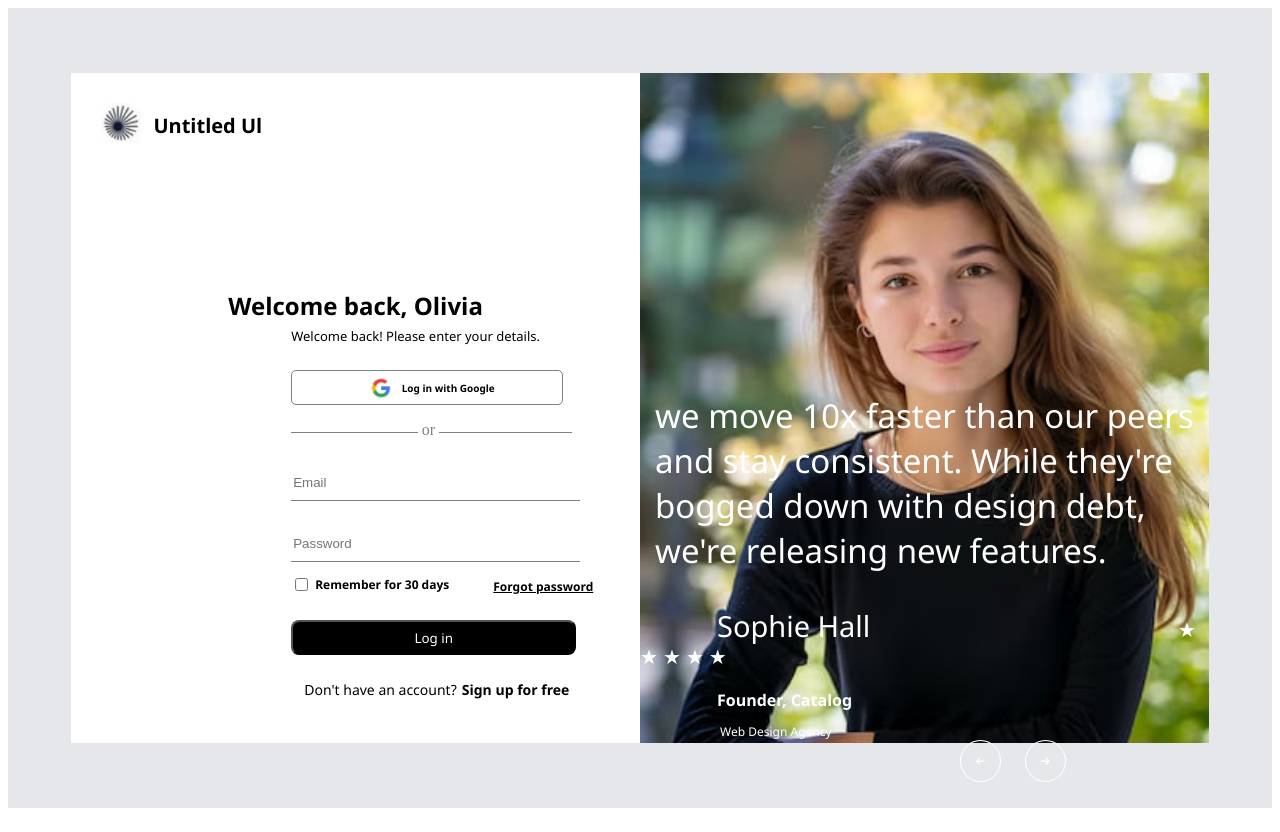
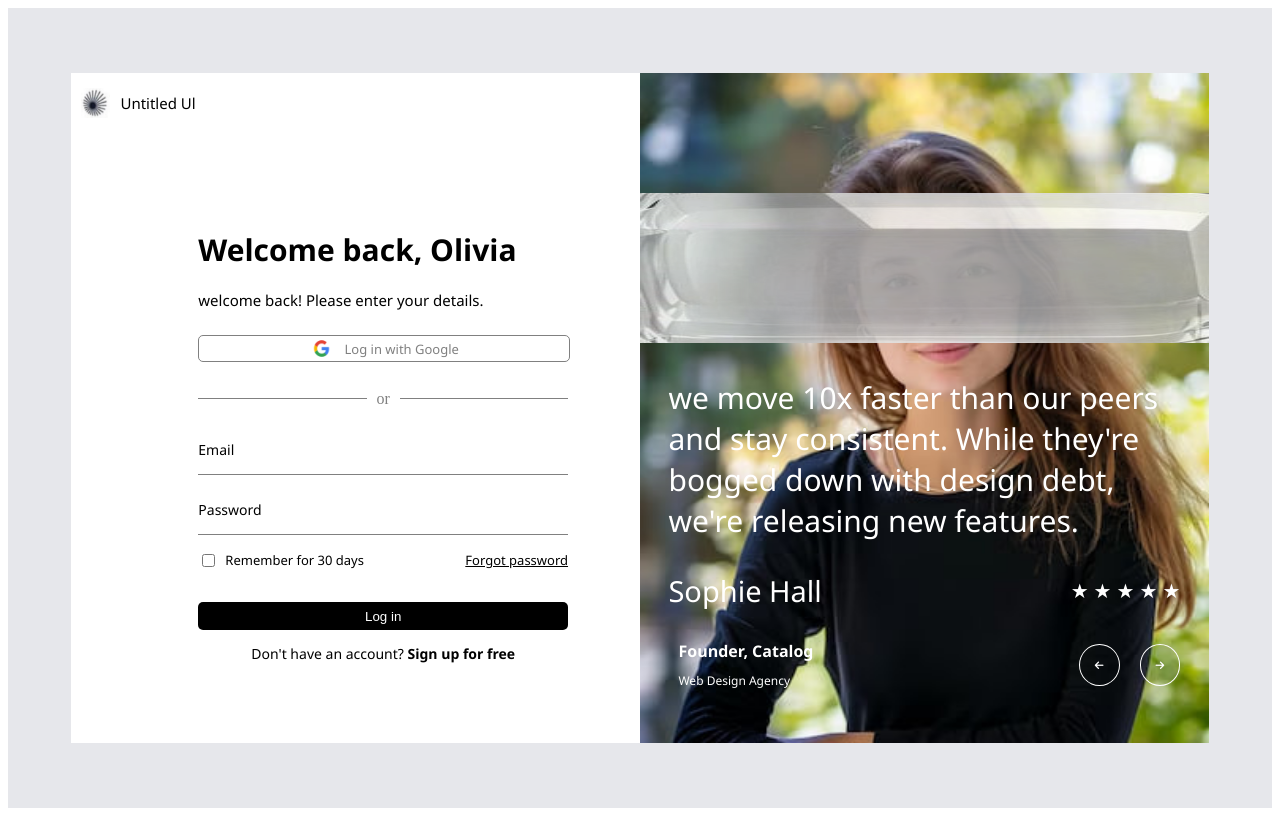
Before and after one commit to Theophilus38/clone3, a plain HTML site: page index.html in a window 1280 px wide. Drawn offline with Linux system fonts and the light colour scheme.

Commit message:
flex changes

```diff
--- a/app.css
+++ b/app.css
@@ -1,31 +1,8 @@
 body {
     display: flex;
     justify-content: center;
-    align-items:center;
+    align-items: center;
 }
-
-
-.logo img {
-    height: 40px;
-    margin-right: 5px;
-    width: 42px;
-}
-
-nav {
-    margin-top: 0px;
-}
-
-nav p {
-    position: relative;
-    bottom: 10px;
-}
-
-.logo, .title {
-    display: inline-block;
-    margin-top: 10px;
-    padding-top: 0px;
-}
-
 
 main {
     background-color: #e6e7eb;
@@ -40,210 +17,242 @@ main {
     width: 90%;
     height: 670px;
     display: flex;
+    flex-direction: column;
+    flex-wrap: wrap;
+    justify-content: space-around;
+    background-color:white
 }
 
 .first {
+    display: flex;
     width: 50%;
     height: 670px;
-    background-color: #ffff;
 }
 
-.first h1 {
+.first-div-nav {
+    display: flex;
+    flex-direction:row;
+    gap: 10px;
+    margin-top: 15px;
+    height:30px
+}
+
+.first-div-nav img {
+    width: 23%;
+    margin-left: 10px;
+    height: 30px;
+}
+
+.first-div-nav p {
+    font-size: 15px;
+    font-family: 'Segoe UI', Tahoma, Geneva, Verdana, sans-serif;
+    position: relative;
+    bottom: 10px;
+}
+
+.firstCont {
+    width: 65%;
     display: flex;
     justify-content:center;
-    margin-top: 120px;
-    margin-bottom: 5px;
+    flex-direction: column;
+    height:570px;
+    margin-top:70px
+}
+
+.welcome {
+    margin-top: 50px;
+    display: flex;
+    justify-content: space-around;
+    flex-direction: column;
+    gap: 5px;
+}
+
+.welcome h1 {
+    margin: 0;
+    font-size: 30px;
+    font-weight: 700;
     font-family: 'Segoe UI', Tahoma, Geneva, Verdana, sans-serif;
 }
 
-.welcome{
-    font-size: 13px;
-    margin-left: 220px;
+.welcome p {
+    margin-bottom: 25px;
+    font-size: 15px;
     font-family: 'Segoe UI', Tahoma, Geneva, Verdana, sans-serif;
-    margin-bottom: 25px;
-    margin-top: 7px;
 }
 
-.log-in {
-    width: 270px;
-    margin-left: 220px;
-    border: 1px solid grey;
-    border-radius: 5px;
+.google img {
+    width: 25px;
+    height: 27px;
+}
+
+.google {
+    width: 100%;
+    border:1px solid grey;
+    display: flex;
+    justify-content:center;
+    align-items:center;
+    border-radius:5px;
+    gap: 10px;
+    height: 25px;
+}
+
+.google p {
+    font-family: 'Segoe UI', Tahoma, Geneva, Verdana, sans-serif;
+    color:gray;
+    font-size: 13px;
+}
+
+.or {
+    width: 100%;
+    display: flex;
+    justify-content: space-between;
+    align-items: center;
+    color:grey;
+    gap:10px;
+    margin-top: 20px;
+}
+
+.or p {
+    border-top:1px solid grey;
+    width: 100%;
+}
+
+.email {
+    display: flex;
+    flex-direction: column;
+    font-family: 'Segoe UI', Tahoma, Geneva, Verdana, sans-serif;
+    font-size: 14px;
     margin-top: 25px;
 }
 
-.google {
+.email input {
+    border: 0;
+    border-bottom: 1px solid gray;
+    margin-top: 0px;
+    padding: 0;
+}
+
+.remember {
+    display: flex;
+    flex-direction: row;
+    justify-content: space-between;
+    flex-wrap: nowrap;
+    margin-top: 0px;
+    margin-top: 3px;
+}
+
+.checkbox {
+    display: flex;
+    flex-direction: row;
+    gap: 7px;
+    align-items: center;
+}
+
+.checkbox p {
+    font-family: 'Segoe UI', Tahoma, Geneva, Verdana, sans-serif;
+    font-size: 13px;
+    font-weight: 550;
+}
+
+.forgot {
+    font-size: 13px;
+    font-weight: 550;
+    font-family: 'Segoe UI', Tahoma, Geneva, Verdana, sans-serif;
+    text-decoration: underline;
+}
+
+.button {
+    background-color:black;
+    margin-top: 20px;
+    height: 28px;
     display: flex;
     justify-content: center;
+    align-items: center;
+    border-radius:5px;
     font-family: 'Segoe UI', Tahoma, Geneva, Verdana, sans-serif;
-    font-size: 10px;
+}
+
+.button button {
+    background-color:black;
+    color:white;
+    border:0px
+}
+
+.sign-up {
+    display: flex;
+    justify-content: center;
+    font-size: 14px;
+    font-family: 'Segoe UI', Tahoma, Geneva, Verdana, sans-serif;
+    gap: 5px;
+}
+
+.sign-up span {
     font-weight: 600;
 }
 
-.dash {
-    border-bottom: 1px solid grey;
-    font-size: 15px;
-    width: 250px;
-    height: 150px;
-    color:white;
-    font-size: 15px
-}
-
-.dash, .or {
-    display:inline ;
-}
-
-.or {
-    position:relative;
-    top:6px
-}
-
-.dashes {
-    margin-left: 220px;
-    margin-top: 10px;
-    color: gray;
-    font-weight: 100;
-}
-
-.email input {
-    border-top: 0;
-    border-left: 0;
-    border-right: 0;
-    width: 285px;
-    font-weight: 100;
-    padding-bottom:10px;
-    border-bottom: 1px solid grey;
-}
-
-.email {
-    margin-left: 220px;
-    margin-top: 22px;
-}
-
-.password {
-    margin-left: 220px;
-    margin-top: 15px;
-}
-
-.password input {
-    border-top: 0;
-    border-left: 0;
-    border-right: 0;
-    width: 285px;
-    font-weight: 100;
-    padding-bottom:10px;
-    border-bottom: 1px solid grey;
-}
-
-.check {
-    margin-top: 13px;
-    margin-left: 220px;
-}
-
-.check span {
-    font-size: 12px;
-    font-weight: 700;
-    font-family: 'Segoe UI', Tahoma, Geneva, Verdana, sans-serif;
-    position:relative;
-    bottom: 2px;
-}
-
-input, label, p {
-    display: inline;
-}
-
-.check p {
-    font-size: 12px;
-    font-weight: 700;
-    font-family: 'Segoe UI', Tahoma, Geneva, Verdana, sans-serif;
-    margin-left: 40px;
-    text-decoration: underline;
-}
-
-button {
-    background-color:black;
-    color: white;
-    margin-left: 220px;
-    width: 285px;
-    margin-top: 25px;
-    height: 35px;
-    border-radius: 8px;
-    font-family: 'Segoe UI', Tahoma, Geneva, Verdana, sans-serif;
-}
-
-.sign-up {
-    margin-left: 233px;
-    margin-top: 25px;
-    font-size: 14px;
-    font-family: 'Segoe UI', Tahoma, Geneva, Verdana, sans-serif;
-}
-
-.sign-up span {
-    margin-left: 5px;
-    font-weight: 600;
-}
-
-nav {
-    font-family: 'Segoe UI', Tahoma, Geneva, Verdana, sans-serif;
-    font-size: 20px;
-    margin-top: 20px;
-    margin-left: 30px;
-    font-weight: 600;
-}
-
-.image {
+.second {
     width: 50%;
     height: 670px;
     background: url(womannnn.jpg) no-repeat;
     background-size: cover;
 }
 
-.mirror {
-    width: 100px;
-    height:120px;
-    margin-top: 200px;
+.secondCont {
+    display:flex;
+    flex-direction: column;
+    width: 90%;
+    justify-self: center;
+    height: 350px;
+}
+
+.mirror img{
+    width: 100%;
+    height: 150px;
+    margin-top: 120px;
+    opacity: 0.9;
 }
 
 .note {
     color: white;
     font-family: 'Segoe UI', Tahoma, Geneva, Verdana, sans-serif;
-    font-size: 33px;
-    display:flex;
-    justify-content: center;
+    font-size: 30px;
     font-weight: 500;
 }
 
-.note p {
-    margin-top: 0;
+.hall {
+    display: flex;
+    flex-direction: row;
+    justify-content: space-between;
+    align-items:center;
+    padding: 0;
+    margin: 0;
 }
 
-.sophie {
+.sophie p {
     color: white;
     font-family: 'Segoe UI', Tahoma, Geneva, Verdana, sans-serif;
-    font-size:29px;
-    margin-left: 77px;
-    margin-bottom: 0px;
+    font-size: 29px;
     font-weight: 500;
-}
-
-.sophie, .starsss{
-    display:inline;
-    margin-top: 0px;
+    padding: 0;
+    margin: 0;
 }
 
 .star {
     color: white;
     font-size: 20px;
+    padding: 0;
+    margin: 0;
 }
 
-.starsss {
-    margin-left: 300px;
+.footer {
+    display: flex;
+    flex-direction: row;
+    justify-content: space-between;
+    align-items:center;
+    margin-top: 20px;
 }
 
-
-.founder  {
-    margin-top: 20px;
-    margin-left: 77px;
+.founder {
     color: white;
     font-family: 'Segoe UI', Tahoma, Geneva, Verdana, sans-serif;
     font-weight: 600;
@@ -252,44 +261,29 @@ nav {
 .agency {
     color: white;
     font-family: 'Segoe UI', Tahoma, Geneva, Verdana, sans-serif;
-    margin-left: 40px;
     font-size: 12px;
     font-weight: 400;
-    margin-top: 12px;
+}
+
+.founder-and-agency p{
+    display: flex;
+    flex-direction: column;
+    gap: 3px;
+    padding: 0;
+    margin: 10px;
+}
+
+.direction {
+    display: flex;
+    gap: 20px;
 }
 
 i {
-    color:white;
+    color: white;
     border: 1px solid white;
     border-radius: 50%;
     padding: 15px;
     font-size: 10px;
-    margin-right: 20px;
-    margin-bottom: 50px;
-    margin-top: 0px;
-}
-
-.footer, .direction {
-    display: inline-block;
-}
-
-.direction {
-    margin-left: 320px;
-    margin-top: 0;
-    margin-bottom: px;
-}
-
-.log-in img{
-    height: 30px;
-    margin: 6px;
-
-}
-
-.log-in {
-    display: flex;
-    align-items:center;
-    justify-content:center;
-    height: 33px
 }
 
 @media (max-width:768px) {
@@ -329,7 +323,7 @@ i {
         margin-bottom: 3px;
     }
 
-    .welcome{
+    .welcome {
         font-size: 7px;
         margin-left: 90px;
         margin-bottom: 14px;
@@ -370,7 +364,7 @@ i {
         border-right: 0;
         width: 200px;
         font-weight: 100;
-        padding-bottom:5px;
+        padding-bottom: 5px;
         border-bottom: 1px solid grey;
     }
 
@@ -390,7 +384,7 @@ i {
         border-right: 0;
         width: 200px;
         font-weight: 100;
-        padding-bottom:5px;
+        padding-bottom: 5px;
         border-bottom: 1px solid grey;
     }
 
@@ -402,7 +396,7 @@ i {
     .check span {
         font-size: 8px;
         font-weight: 800;
-        position:relative;
+        position: relative;
         bottom: 2px;
     }
 
@@ -415,7 +409,7 @@ i {
     }
 
     button {
-        background-color:black;
+        background-color: black;
         color: white;
         margin-left: 90px;
         width: 200px;
@@ -462,14 +456,15 @@ i {
     .sophie {
         color: white;
         font-family: 'Segoe UI', Tahoma, Geneva, Verdana, sans-serif;
-        font-size:20px;
+        font-size: 20px;
         margin-left: 32px;
         margin-bottom: 0px;
         font-weight: 500;
     }
 
-    .sophie, .starsss{
-        display:inline;
+    .sophie,
+    .starsss {
+        display: inline;
         margin-top: 0px;
     }
 
@@ -485,7 +480,7 @@ i {
     }
 
 
-    .founder  {
+    .founder {
         margin-top: 10px;
         margin-left: 32px;
         font-weight: 600;
@@ -499,7 +494,7 @@ i {
     }
 
     i {
-        color:white;
+        color: white;
         border: 1px solid white;
         border-radius: 50%;
         padding: 10px;
@@ -509,7 +504,8 @@ i {
         margin-top: 0px
     }
 
-    .footer, .direction {
+    .footer,
+    .direction {
         display: inline-block;
     }
 
@@ -520,7 +516,7 @@ i {
         bottom: 35px;
     }
 
-    .log-in img{
+    .log-in img {
         height: 30px;
         margin: 5px;
 
@@ -528,8 +524,8 @@ i {
 
     .log-in {
         display: flex;
-        align-items:center;
-        justify-content:center;
+        align-items: center;
+        justify-content: center;
         height: 33px
     }
 }
@@ -571,7 +567,7 @@ i {
         margin-bottom: 3px;
     }
 
-    .welcome{
+    .welcome {
         font-size: 7px;
         margin-left: 50px;
         margin-bottom: 14px;
@@ -612,7 +608,7 @@ i {
         border-right: 0;
         width: 120px;
         font-weight: 100;
-        padding-bottom:5px;
+        padding-bottom: 5px;
         border-bottom: 1px solid grey;
     }
 
@@ -632,7 +628,7 @@ i {
         border-right: 0;
         width: 120px;
         font-weight: 100;
-        padding-bottom:5px;
+        padding-bottom: 5px;
         border-bottom: 1px solid grey;
     }
 
@@ -644,7 +640,7 @@ i {
     .check span {
         font-size: 6px;
         font-weight: 800;
-        position:relative;
+        position: relative;
         bottom: 2px;
     }
 
@@ -656,7 +652,7 @@ i {
     }
 
     button {
-        background-color:black;
+        background-color: black;
         color: white;
         margin-left: 65px;
         width: 120px;
@@ -700,14 +696,15 @@ i {
     }
 
     .sophie {
-        font-size:12px;
+        font-size: 12px;
         margin-left: 27px;
         margin-bottom: 0px;
         font-weight: 600;
     }
 
-    .sophie, .starsss{
-        display:inline;
+    .sophie,
+    .starsss {
+        display: inline;
         margin-top: 20px;
     }
 
@@ -723,7 +720,7 @@ i {
     }
 
 
-    .founder  {
+    .founder {
         margin-top: 8px;
         margin-left: 27px;
         font-weight: 600;
@@ -738,7 +735,7 @@ i {
     }
 
     i {
-        color:white;
+        color: white;
         border: 1px solid white;
         border-radius: 50%;
         padding: 5px;
@@ -748,7 +745,8 @@ i {
         margin-top: 0px
     }
 
-    .footer, .direction {
+    .footer,
+    .direction {
         display: inline-block;
     }
 
@@ -759,7 +757,7 @@ i {
         bottom: 35px;
     }
 
-    .log-in img{
+    .log-in img {
         height: 30px;
         margin: 5px;
 
@@ -767,8 +765,8 @@ i {
 
     .log-in {
         display: flex;
-        align-items:center;
-        justify-content:center;
+        align-items: center;
+        justify-content: center;
         height: 33px
     }
 }
--- a/index.html
+++ b/index.html
@@ -13,63 +13,69 @@
     <main>
         <section class="div-cover">
             <div class="first">
-                <nav>
-                    <div class="logo">
+
+                <div class="first-div-nav">
                     <img src="logo.jpg" alt="logo pics">
+                    <p>Untitled Ul</p>
                 </div>
 
-                    <p class="title">Untitled Ul</p>
+                <div class="firstCont">
 
-                </nav>
-
+                    <div class="welcome">
                         <h1>Welcome back, Olivia</h1>
-                <p class="welcome">Welcome back! Please enter your details.</p>
-                <div class="log-in">
-                    <img src="google logo.png" alt="google logo">
-                    <p class="google">Log in with Google</p>
+                        <p>welcome back! Please enter your details.</p>
                     </div>
 
-                <div class="dashes">
-                    <div class="dash">eeeeeeeeeeeeeeeeeee</div>
-                    <div class="or">or</div>
-                    <div class="dash">eeeeeeeeeeeeeeeeeeee</div>
+                    <div class="google">
+                        <img src="google logo.png" alt="google logo">
+                        <p>Log in with Google</p>
+                    </div>
+
+                    <div class="or">
+                        <p></p>
+                        <span>or</span>
+                        <p></p>
                     </div>
 
                     <div class="email">
-                    <div>
-                        <label for="email"></label>
-                        <br>
-                        <input type="text" placeholder="Email">
+                        <label for="email">Email</label>
+                        <input type="text">
+                    </div>
 
+                    <div class="email">
+                        <label for="password">Password</label>
+                        <input type="password">
+                    </div>
+
+                    <div class="remember">
+                        <div class="checkbox">
+                            <input type="checkbox">
+                            <p>Remember for 30 days</p>
+                        </div>
+
+                        <div class="forgot">
+                            <p>Forgot password</p>
                         </div>
                     </div>
 
-                <div class="password">
-                    <div>
-                        <label for="password"></label>
-                        <br>
-                        <input type="password" placeholder="Password">
-                    </div>
-                </div>
-
-                <div class="check">
-                    <input type="checkbox">
-                    <label for="remember"><span>Remember for 30 days</span></label>
-                    <p class="for">Forgot password</p>
-                </div>
-
-                <div>
+                    <div class="button">
                         <button>Log in</button>
                     </div>
 
                     <div class="sign-up">
-                    <p>Don't have an account?<span>Sign up for free</span></p>
+                        <p>Don't have an account? <span>Sign up for free</span></p>
+                    </div>
                 </div>
             </div>
 
 
-            <div class="image">
-                <div class="mirror"></div>
+            <div class="second">
+
+                <div class="mirror">
+                    <img src="glass.jpg" alt="glass pics">
+                </div>
+
+                <div class="secondCont">
                     <div class="note">
                         <p>we move 10x faster than our peers
                             <br>
@@ -82,8 +88,10 @@
                     </div>
 
                     <div class="hall">
-                    <p class="sophie">Sophie Hall
-                    </p>
+
+                        <div class="sophie">
+                            <p class="sophie">Sophie Hall</p>
+                        </div>
 
                         <div class="starsss">
                             <span class="star">
@@ -109,6 +117,8 @@
                     </div>
 
                     <div class="footer">
+
+                        <div class="founder-and-agency">
                             <div class="founder">
                                 <p>Founder, Catalog</p>
                             </div>
@@ -118,11 +128,12 @@
                             </div>
                         </div>
 
+
                         <div class="direction">
                             <i class="fa fa-arrow-left" aria-hidden="true"></i>
                             <i class="fa fa-arrow-right" aria-hidden="true"></i>
                         </div>
-
+                    </div>
                 </div>
             </div>
         </section>
```
Also changed, not shown: glass.jpg (added). Lines whose indentation alone changed are shown as unchanged.
